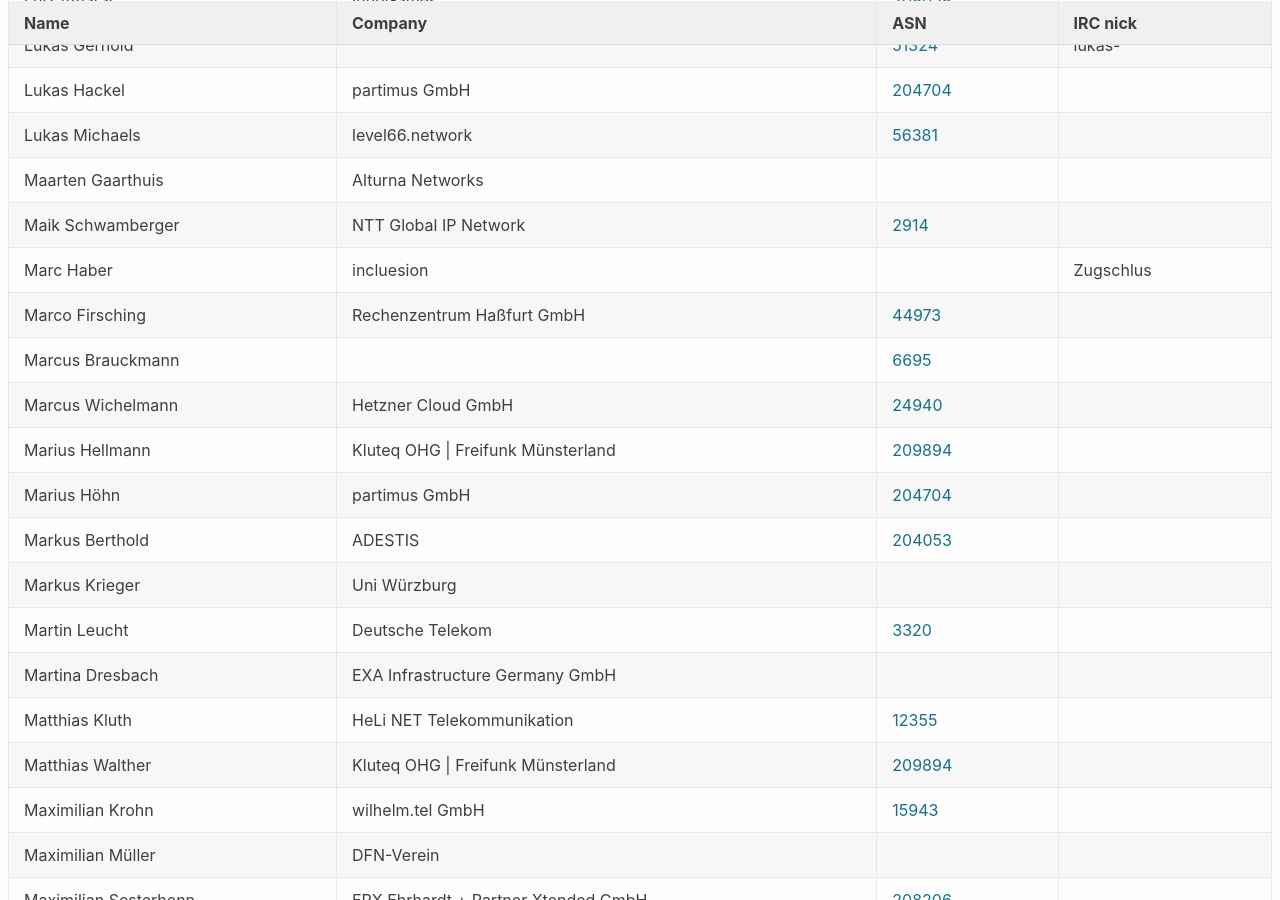
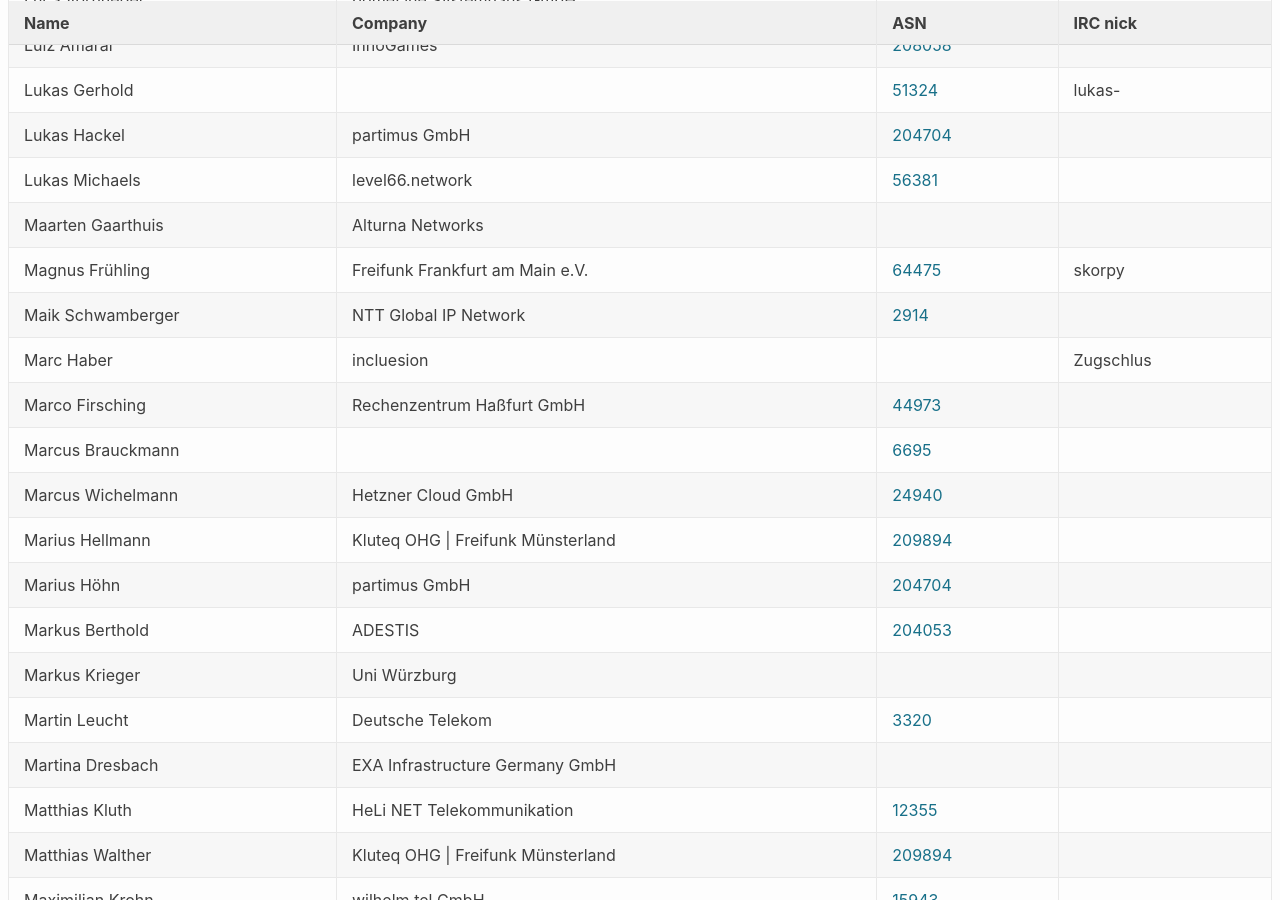
Before and after one commit to denog/pretix-attendeelist, a Jekyll site: the page built from denog15/index.md, in a window 1280 px wide and 900 px high, scrolled down 3529 px. Built offline with Jekyll 4.4.1, drawn with Linux system fonts in a browser that asks for light colours; some of the changed text lies outside the part shown.

Commit message:
Latest data: Thu Aug 31 12:11:33 UTC 2023

```diff
--- a/_data/attendees_denog15_onsite.json
+++ b/_data/attendees_denog15_onsite.json
@@ -46,6 +46,12 @@
     "company": "Equinix",
     "irc": null,
     "asn": "15380"
+  },
+  {
+    "name": "Andreas Worbs",
+    "company": "Artfiles GmbH",
+    "irc": "laxxie",
+    "asn": "8893"
   },
   {
     "name": "André Niemann",
@@ -472,6 +478,12 @@
     "company": "Alturna Networks",
     "irc": null,
     "asn": null
+  },
+  {
+    "name": "Magnus Frühling",
+    "company": "Freifunk Frankfurt am Main e.V.",
+    "irc": "skorpy",
+    "asn": "64475"
   },
   {
     "name": "Maik Schwamberger",
```
